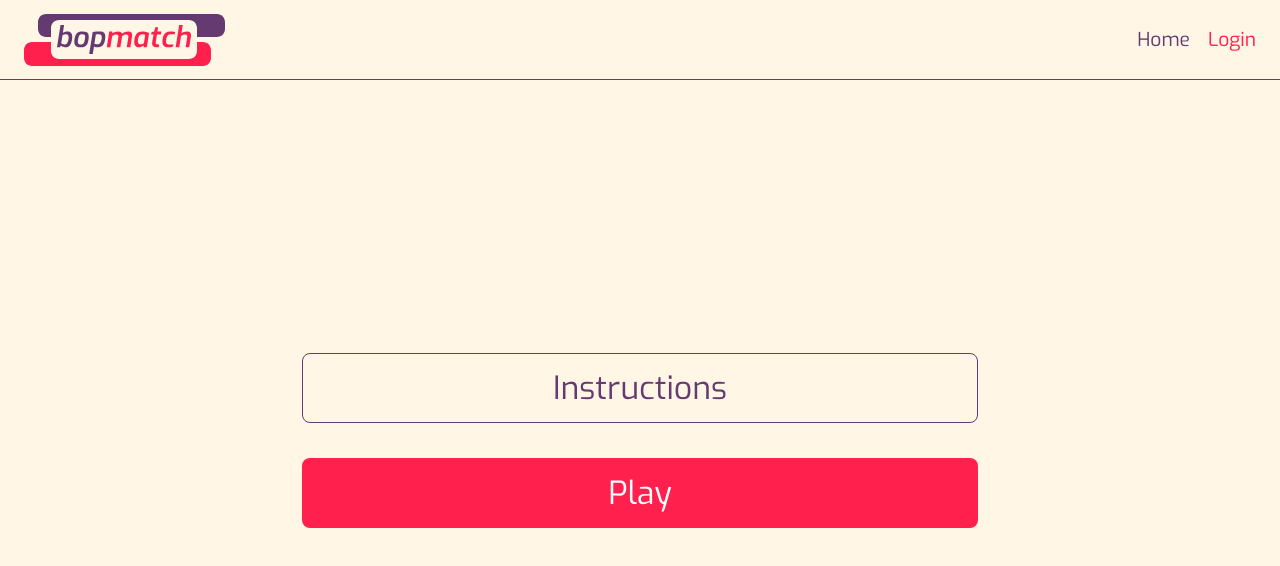
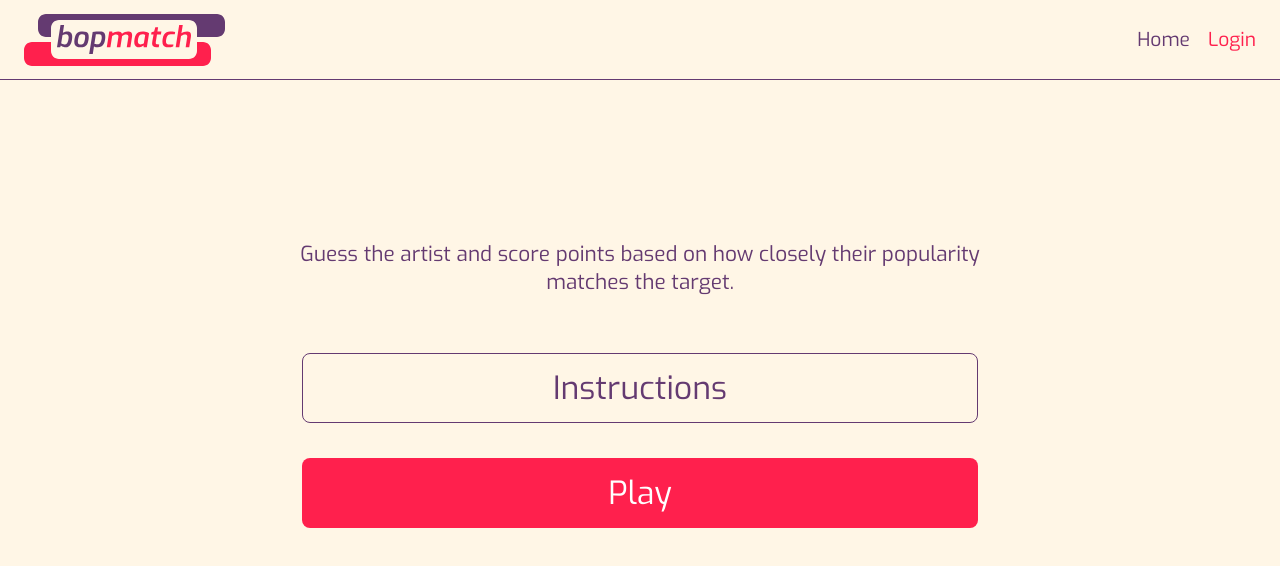
Before and after one commit to jacob-fm/spotify-guesser, a React (Vite) app: page / in a window 1280 px wide. Shown: the top 566 px of the page. Built offline with nearby package versions, Linux system fonts and the light colour scheme; no server answers.

Commit message:
add a short description of the game on home page

```diff
--- a/src/app/main.css
+++ b/src/app/main.css
@@ -179,9 +179,21 @@ div.not-found {
 
   max-width: 500px;
   margin: auto;
+
+  p.short-description {
+    text-align: center;
+  }
+
   @media screen and (min-width: 769px) {
     gap: 35px;
     max-width: 700px;
+
+    p.short-description {
+      font-size: 1.3rem;
+      position: absolute;
+      max-width: 680px;
+      top: 30vh;
+    }
 
     a.button-link {
       font-size: 2rem;
--- a/src/app/routes/Home.jsx
+++ b/src/app/routes/Home.jsx
@@ -7,6 +7,10 @@ export default function Home() {
       <title>Daily Music Trivia Game - bopmatch</title>
       <Header />
       <div className="home-layout">
+        <p className="short-description">
+          Guess the artist and score points based on how closely their
+          popularity matches the target.
+        </p>
         <Link to="/instructions" className="button-link outlined">
           Instructions
         </Link>
```
